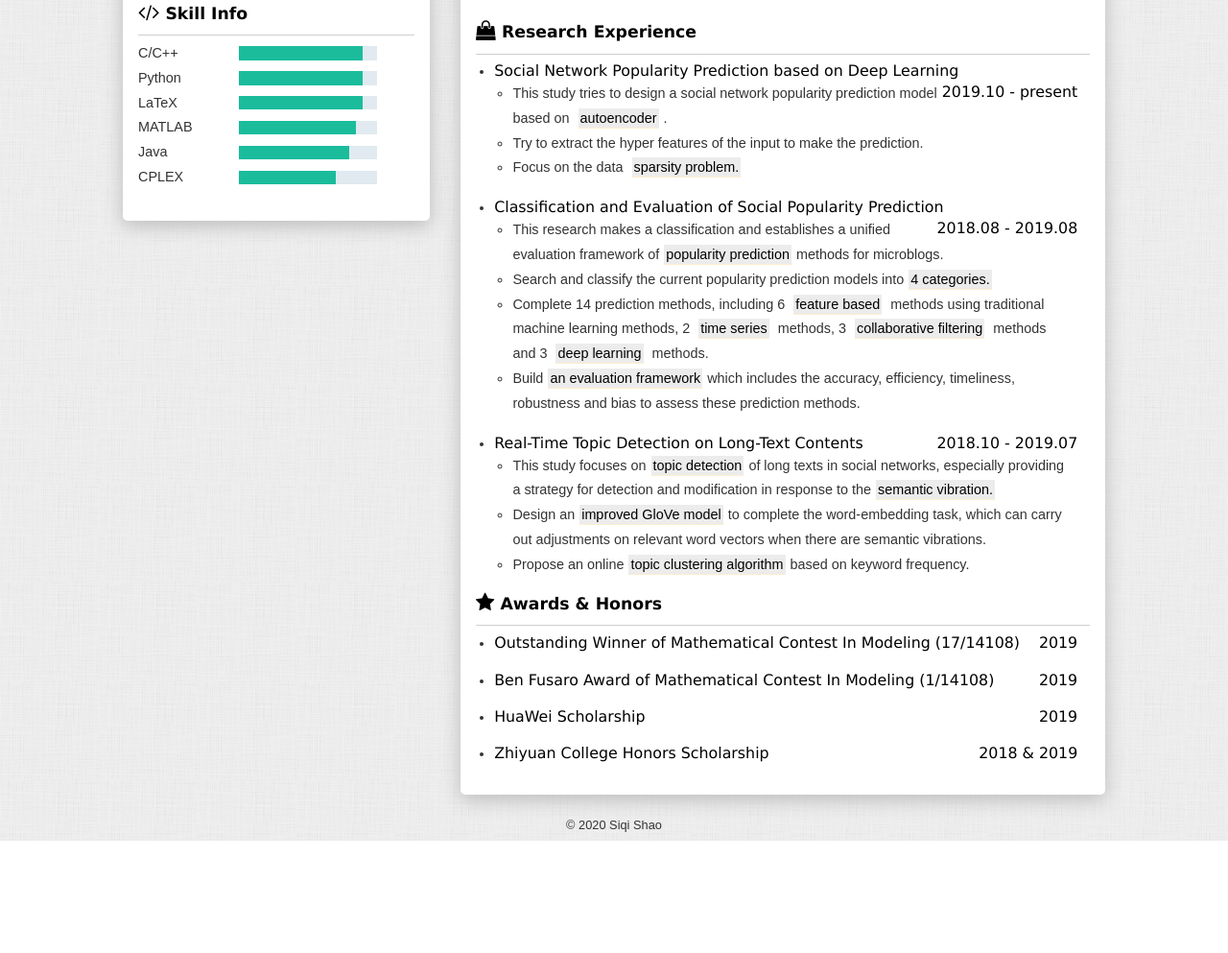
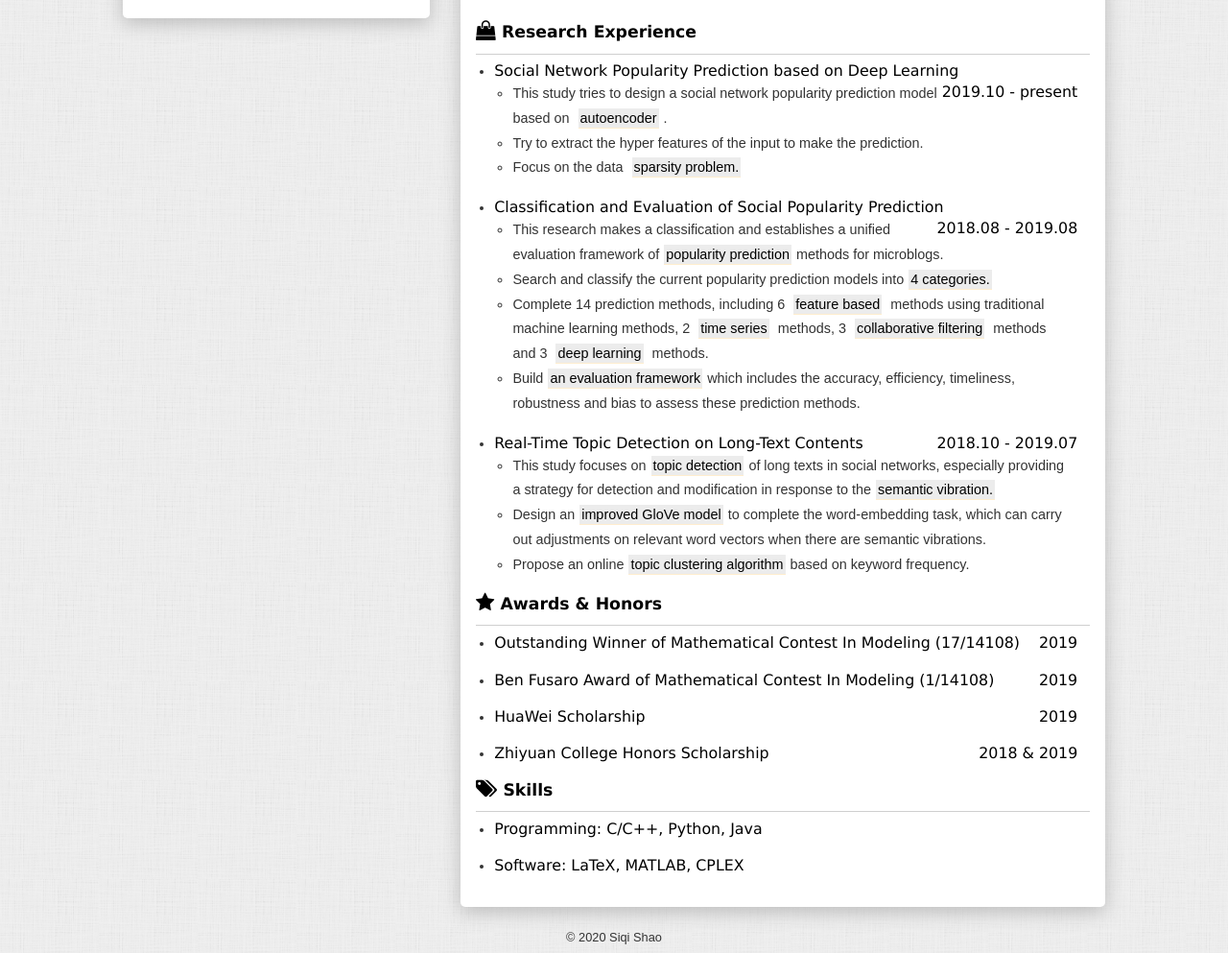
Before and after one commit to rs3zhzk1/homepage_ssq, a plain HTML site: page index.html in a window 1280 px wide. Shown: the part 526-1519 px from the top of the page at 96% size. Before the commit the page ends 1402 px from the top, so only its background shows below. Drawn offline with Linux system fonts and the light colour scheme.

Commit message:
init project

```diff
--- a/index.html
+++ b/index.html
@@ -109,38 +109,6 @@
                 </ul>
             </section>
 
-            <!-- 技能点 -->
-            <section class="skill info-unit">
-                <h2>
-                    <i class="fa fa-code" aria-hidden="true"></i>Skill Info</h2>
-                <hr/>
-                <ul>
-                    <li>
-                        <label>C/C++</label>
-                        <progress value="90" max="100"></progress>
-                    </li>
-                    <li>
-                        <label>Python</label>
-                        <progress value="90" max="100"></progress>
-                    </li>
-<li>
-                        <label>LaTeX</label>
-                        <progress value="90" max="100"></progress>
-                    </li>
-                    <li>
-                        <label>MATLAB</label>
-                        <progress value="85" max="100"></progress>
-                    </li>
-                    <li>
-                        <label>Java</label>
-                        <progress value="80" max="100"></progress>
-                    </li>
-                    <li>
-                        <label>CPLEX</label>
-                        <progress value="70" max="100"></progress>
-                    </li>
-                </ul>
-            </section>
 
 
         </section>
@@ -302,10 +270,40 @@
 
 </ul>
 
-    </article>
+
+</section>
 
 
 
+            <!-- 技能 -->
+            <section class="project info-unit">
+                <h2>
+                    <i class="fa fa-tags" aria-hidden="true"></i>Skills </h2>
+                <hr/>
+
+
+
+<ul>
+
+<li>
+<h3>
+                            <span> Programming: C/C++, Python, Java
+                        </h3>
+</li>
+
+<li>
+<h3>
+                            <span>Software: LaTeX, MATLAB, CPLEX
+                        </h3>
+</li>
+
+</ul>
+
+
+</section>
+
+
+    </article>
     <footer class="footer">
         <p>© 2020 Siqi Shao</p>
     </footer>
```
